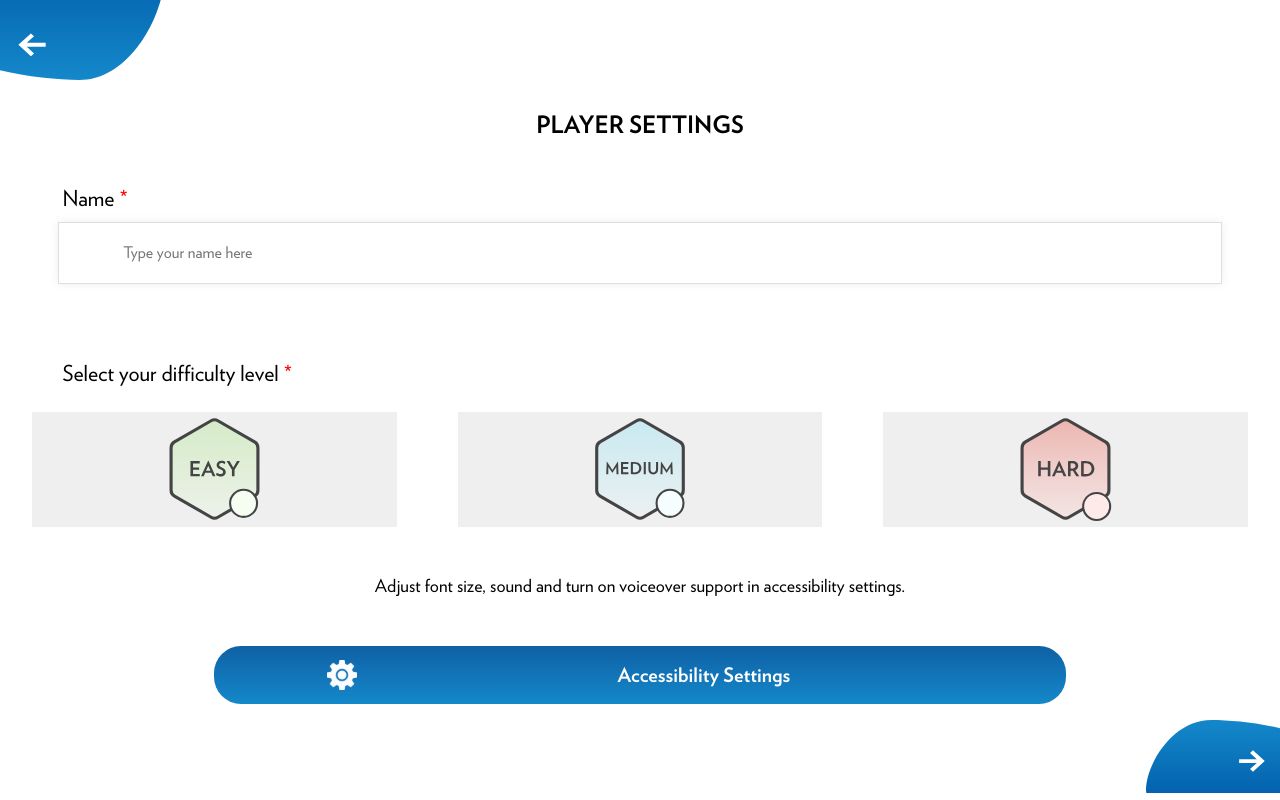
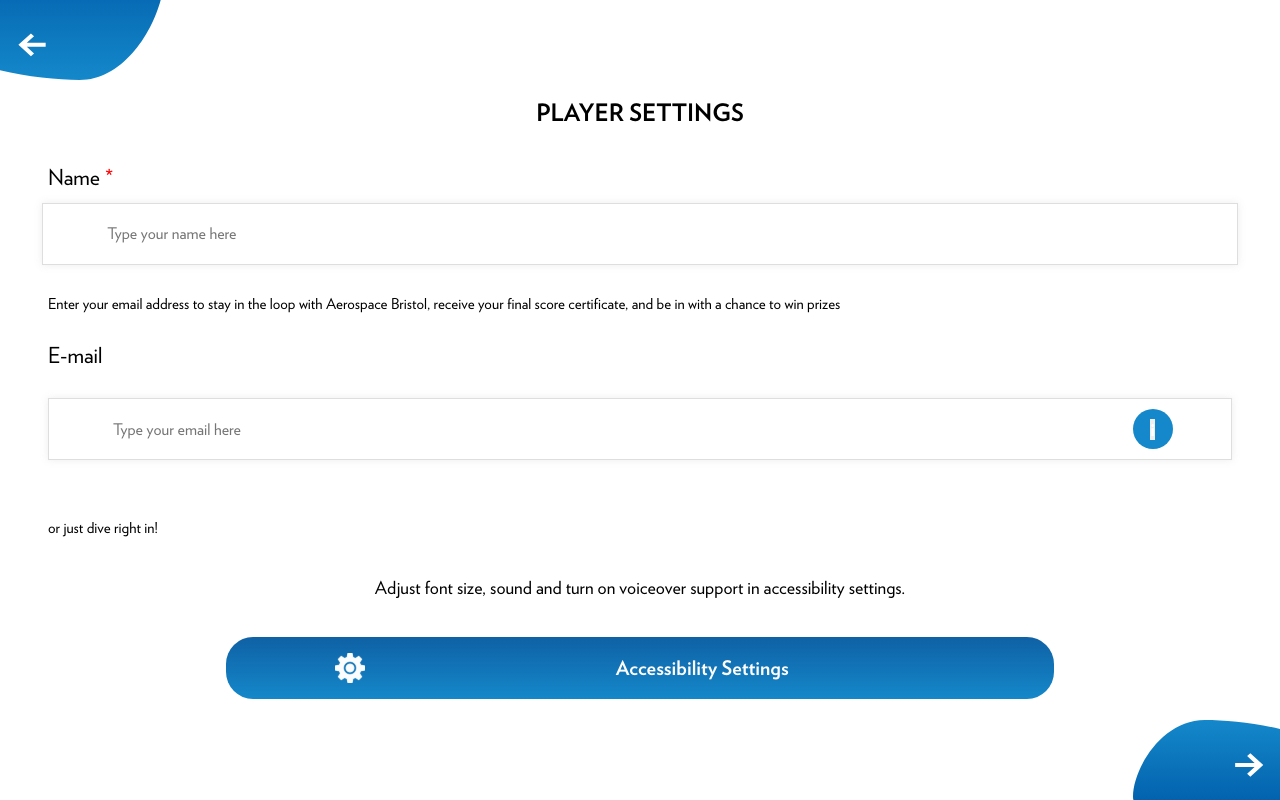
Before and after one commit to ryandawkes7/ab-frontend, a React (Create React App) app: page /info in a window 1280 px wide. Built offline with nearby package versions, Linux system fonts and the light colour scheme; what react-google-maps would draw is missing.

Commit message:
Various Changes

```diff
--- a/package.json
+++ b/package.json
@@ -15,12 +15,16 @@
     "react-dom": "^16.13.1",
     "react-google-maps": "^9.4.5",
     "react-html5-camera-photo": "^1.5.4",
+    "react-redux": "^7.2.2",
     "react-router": "^5.2.0",
     "react-router-dom": "^5.2.0",
     "react-screen-orientation": "0.0.4",
     "react-scripts": "3.4.3",
     "react-webcam": "^5.2.1",
     "recompose": "^0.30.0",
+    "redux": "^4.0.5",
+    "redux-devtools-extension": "^2.13.8",
+    "redux-thunk": "^2.3.0",
     "use-position": "0.0.7"
   },
   "scripts": {
--- a/src/index.css
+++ b/src/index.css
@@ -233,8 +233,11 @@ input{
 }
 
 .next-button {
-  display: flex;
+  display: flex; height: 100%;
   align-items: center; justify-content: flex-end;
+}
+.next-button img {
+  height: 100%;
 }
 .next-button h3 {
   margin: auto;
--- a/src/index.js
+++ b/src/index.js
@@ -3,6 +3,7 @@ import ReactDOM from 'react-dom';
 import './index.css';
 import App from './App';
 import * as serviceWorker from './serviceWorker';
+import Axios from "axios";
 
 ReactDOM.render(
     <React.StrictMode>
--- a/src/screens/playerInfo/playerInfo.css
+++ b/src/screens/playerInfo/playerInfo.css
@@ -1,18 +1,19 @@
 .p-info-container {
+    position: absolute; bottom: 0; height: 100%;
     display: flex; justify-content: center; align-items: center;
 }
 
 .player-inner-container {
     display: inline-flex; flex-direction: column;
     justify-content: space-between; align-items: center;
-    height: 80%; width: 95%;
+    height: 80%; width: 92.5%;
 }
 .player-inner-container span { color: red; margin-left: 0.5rem; }
 
 /* Title Container */
 .p-i-title-container {
     display: flex; justify-content: center; align-items: center;
-    width: 100%; height: 15%;
+    width: 100%; height: 10%;
     font-weight: 700; text-transform: uppercase; font-size: 24px;
 }
 /* End of Title Container */
@@ -25,67 +26,92 @@
 }
 .p-i-name-container label {
     display: flex; align-items: center;
-    width: 95%; height: 40%;
+    width: 100%; height: 40%;
     font-size: 22px; font-weight: 400;
 }
 .p-i-name-container input {
     display: flex; justify-content: center; align-items: center;
-    width: 85%; height: 20%; max-height: 20px;
+    width: 90%; height: 20px;
 }
 /* End of Username Section */
 
-/* Difficulty Settings */
-.p-i-difficulty-container {
+/* Email Section */
+.p-i-email-container {
     display: flex; flex-direction: column;
     justify-content: center; align-items: center;
-    width: 100%; height: 30%; margin-top: 5%;
-}
-.p-i-difficulty-container label {
-    display: flex; align-items: center;
-    width: 95%; height: 25%;
-    font-size: 22px; font-weight: 400;
+    height: 45%; width: 100%;
 }
 
-/** Difficulty Buttons */
-.diff-btn-container{
-    display: flex; justify-content: space-between; align-items: center;
-    width: 100%; height: 75%;
+/**** Description Section */
+.p-i-description-container {
+    display: flex; align-items: center;
+    width: 100%; height: 25%; margin-top: 5%; margin-bottom: 2.5%;
+    line-height: 18px; font-size: 15px; font-weight: 400;
 }
-.diff-btn{
+/**** End of Description Section */
+
+/**** Title Section */
+.p-i-label-container {
+    display: flex; align-items: center;
+    width: 100%; height: 15%; margin-bottom: 2.5%;
+}
+.p-i-label-container label { font-size: 22px; font-weight: normal; }
+/**** End of Title Section */
+
+/**** Input Section */
+.p-i-input-container {
+    position: relative;
+    display: flex; align-items: center;
+    width: 100%; height: 25%;
+}
+
+.p-i-input-container input { width: 100%; height: 20px; }
+
+.p-i-button-container {
+    position: absolute; right: 5%;
     display: flex; justify-content: center; align-items: center;
-    height: 80%; width: 30%;
+    width: 4rem; height: 4rem; border-radius: 500px; overflow: hidden;
+    max-height: 90%; background: #1488CA;
 }
-.diff-btn img {
-    width: 90%; height: 90%;
+.p-i-button-container h3{
+    font-size: 18px; font-weight: 900; color: white;
 }
-/** End of Difficulty Buttons */
-/* End of Difficulty Settings */
+/**** End of Input Section */
+
+/**** Skip Section */
+.p-i-skip-container {
+    width: 100%; height: 10%; margin-top: 5%; margin-bottom: 5%;
+    display: flex; align-items: center;
+    font-size: 15px; font-weight: normal;
+}
+/**** End of Skip Section */
+
+/* End of Email Section */
 
 /* Accessibility Button */
 .p-i-accessibility-container {
     display: flex; flex-direction: column;
     justify-content: center; align-items: center;
-    height: 30%; width: 100%;
+    height: 25%; width: 100%;
 }
 
 .p-i-a-description {
     display: flex; flex-direction: column;
     justify-content: center; align-items: center;
-    font-size: 18px; font-weight: 400;
-    height: 50%; width: 95%;
+    font-size: 18px; font-weight: 400; line-height: 21.6px;
+    height: 35%; width: 100%;
 }
 .p-i-a-description div {
-    width: 376px; height: 44px;
-    background: red;
+    width: 376px; height: 44px; background: red;
 }
 
 .p-i-a-button-container {
     display: flex; justify-content: center; align-items: center;
-    height: 50%; width: 70%;
+    height: 65%; width: 100%;
 }
 .p-i-a-button{
     display: flex; justify-content: center; align-items: center;
-    width: 100%; height: 65%; border-radius: 27px;
+    width: 70%; height: 60%; border-radius: 27px;
     background: linear-gradient(180deg, rgba(0, 87, 159, 0.94) 0%, #1488CA 100%);
 }
 .p-i-a-b-image {
--- a/src/screens/playerInfo/playerInfo.js
+++ b/src/screens/playerInfo/playerInfo.js
@@ -1,48 +1,39 @@
 import React, {Component} from 'react';
+import { Provider } from 'react-redux';
 import { Link } from 'react-router-dom';
 import Axios from "axios";
 import './playerInfo.css';
 
-import EasyInactive from './assets/lavel-inactive-easy.svg'; import MediumInactive from './assets/lavel-inactive-medium.svg'; import HardInactive from './assets/level-inactive-hard.svg';
-import EasyActive from './assets/level-active-easy.svg'; import MediumActive from './assets/level-active-medium.svg'; import HardActive from './assets/level-active-hard.svg';
 import Settings from '../../images/settings-icon.svg';
 import Back from "../../components/backButton/back"; import NextButton from '../../images/next-button.svg';
 
 class PlayerInfo extends Component {
 
     state = {
-        EasySelected: false,
-        MediumSelected: false,
-        HardSelected: false,
+        userName: '',
+        userEmail: ''
     }
 
-    selectEasy() {
+    // Handles changes in input boxes
+    handleChange = event => {
+        event.preventDefault();
+
+        const { name, value } = event.target;
         this.setState({
-            EasySelected: true,
-            MediumSelected: false,
-            HardSelected: false
+            [name]: value
         })
     }
-    selectMedium() {
-        this.setState({
-            EasySelected: false,
-            MediumSelected: true,
-            HardSelected: false
-        })
-    }
-    selectHard() {
-        this.setState({
-            EasySelected: false,
-            MediumSelected: false,
-            HardSelected: true
-        })
+
+    handleSubmit = (event) => {
+        const { userName, userEmail } = this.state;
+
+        console.log("Username: " + userName);
+        console.log("Email: " + userEmail);
     }
 
     render () {
 
-        const { EasySelected } = this.state
-        const { MediumSelected } = this.state
-        const { HardSelected } = this.state
+        const { userName, userEmail } = this.state;
 
         return (
             <div className="container p-info-container"> {/* Page Container */}
@@ -70,111 +61,52 @@ class PlayerInfo extends Component {
                         {/* Name Input */}
                         <input
                             type="text"
-                            id="name-input"
+                            name="userName"
+                            value={ userName }
+                            onChange={this.handleChange}
                             placeholder="Type your name here"
                             required
                         />
 
                     </div>
 
-                    {/* Difficulty Section*/}
-                    <div className="p-i-difficulty-container">
+                    {/* Email Section */}
+                    <div className="p-i-email-container">
 
-                        {/* Difficulty Label */}
-                        <label>
-                            Select your difficulty level <span>*</span>
-                        </label>
+                        {/* Email Description */}
+                        <div className="p-i-description-container">
+                            Enter your email address to stay in the loop with Aerospace Bristol, receive your final score certificate, and be in with a chance to win prizes
+                        </div>
 
-                        {/* Difficulty Settings Selection */}
-                        { !EasySelected && !MediumSelected && !HardSelected &&
-                            <div className="diff-btn-container">
-                                <button
-                                    className="diff-btn easy"
-                                    onClick={() => this.selectEasy()}
-                                >
-                                    <img src={ EasyInactive }/>
-                                </button>
-                                <button
-                                    className="diff-btn medium"
-                                    onClick={() => this.selectMedium()}
-                                >
-                                    <img src={ MediumInactive }/>
-                                </button>
-                                <button
-                                    className="diff-btn hard"
-                                    onClick={() => this.selectHard()}
-                                >
-                                    <img src={ HardInactive }/>
+                        {/* Welcome Label */}
+                        <div className="p-i-label-container">
+                            <label htmlFor="email-input">
+                                E-mail
+                            </label>
+                        </div>
+
+                        {/* Email Input Container */}
+                        <div className="p-i-input-container">
+                            <input
+                                type="email"
+                                name="userEmail"
+                                value={ userEmail }
+                                onChange={this.handleChange}
+                                placeholder="Type your email here"
+                            />
+
+                            {/* Info Button */}
+                            <div className="p-i-button-container">
+                                <button onClick={() => this.toggleChange()}>
+                                    <h3>i</h3>
                                 </button>
                             </div>
-                        }
-                        { EasySelected && !MediumSelected && !HardSelected &&
-                            <div className="diff-btn-container"> {/* Difficulty Buttons */ }
-                                <button
-                                    className="diff-btn easy"
-                                    onClick={() => this.selectEasy()}
-                                >
-                                    <img src={ EasyActive }/>
-                                </button>
-                                <button
-                                    className="diff-btn medium"
-                                    onClick={() => this.selectMedium()}
-                                >
-                                    <img src={ MediumInactive }/>
-                                </button>
-                                <button
-                                    className="diff-btn hard"
-                                    onClick={() => this.selectHard()}
-                                >
-                                    <img src={ HardInactive }/>
-                                </button>
-                            </div>
-                        }
-                        { !EasySelected && MediumSelected && !HardSelected &&
-                        <div className="diff-btn-container"> {/* Difficulty Buttons */ }
-                            <button
-                                className="diff-btn easy"
-                                onClick={() => this.selectEasy()}
-                            >
-                                <img src={ EasyInactive }/>
-                            </button>
-                            <button
-                                className="diff-btn medium"
-                                onClick={() => this.selectMedium()}
-                            >
-                                <img src={ MediumActive }/>
-                            </button>
-                            <button
-                                className="diff-btn hard"
-                                onClick={() => this.selectHard()}
-                            >
-                                <img src={ HardInactive }/>
-                            </button>
                         </div>
-                        }
-                        { !EasySelected && !MediumSelected && HardSelected &&
-                        <div className="diff-btn-container"> {/* Difficulty Buttons */ }
-                            <button
-                                className="diff-btn easy"
-                                onClick={() => this.selectEasy()}
-                            >
-                                <img src={ EasyInactive }/>
-                            </button>
-                            <button
-                                className="diff-btn medium"
-                                onClick={() => this.selectMedium()}
-                            >
-                                <img src={ MediumInactive }/>
-                            </button>
-                            <button
-                                className="diff-btn hard"
-                                onClick={() => this.selectHard()}
-                            >
-                                <img src={ HardActive }/>
-                            </button>
+
+                        {/* Skip Info Section */}
+                        <div className="p-i-skip-container">
+                            or just dive right in!
                         </div>
-                        }
-
                     </div>
 
                     {/* Accessibility Settings */}
@@ -199,23 +131,11 @@ class PlayerInfo extends Component {
 
                     </div>
 
-
-                    {/*<p style={{fontSize: 14, width: '90%', textAlign: 'left'}}>Adjust font size, sound and turn on voiceover support in accessibility settings</p>*/}
-                    {/*<div className="accessibility-container"> /!* Accessibility Button Section *!/*/}
-                    {/*    <Link*/}
-                    {/*        to="/accessibility"*/}
-                    {/*        className="accessibility-btn"*/}
-                    {/*    >*/}
-                    {/*        <img src={Settings} alt="" />*/}
-                    {/*        <h3>Accessibility Settings</h3>*/}
-                    {/*    </Link>*/}
-                    {/*</div> /!* End of Accessibility Button Section *!/*/}
-
                 </div>
 
                 {/* Next Button */}
                 <div className="next-button-container">
-                    <Link to="/character" className="next-button">
+                    <Link to="/character" className="next-button" onClick={() => this.handleSubmit()}>
                         <img src={NextButton} alt=""/>
                     </Link>
                 </div>
```
Also changed, not shown: src/screens/welcome/welcome.css (+11 -75 lines), src/screens/welcome/welcome.js (+32 -73 lines), src/images/next-button.png (added), 1 other file (tests, documents, lock files or other folders).
